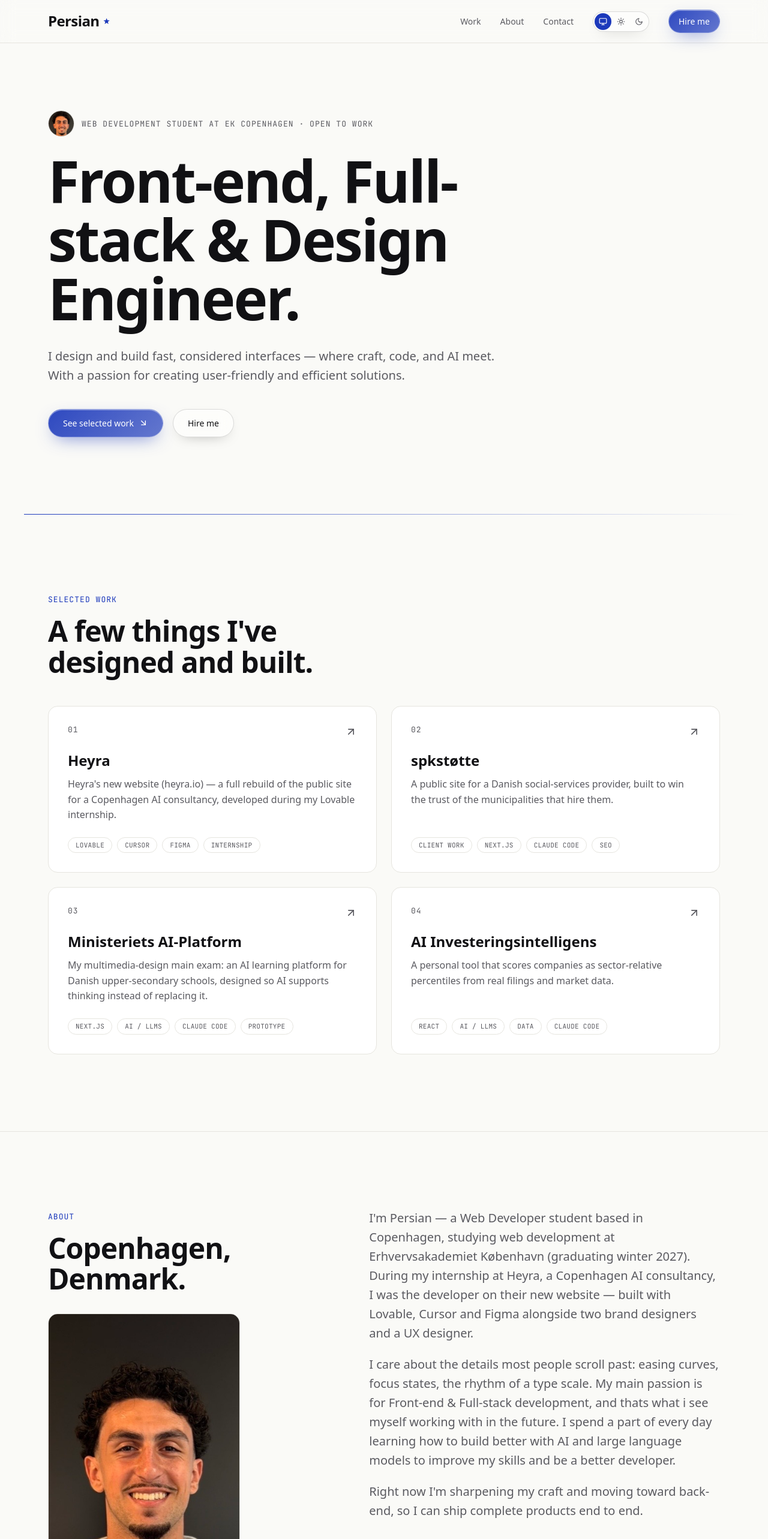
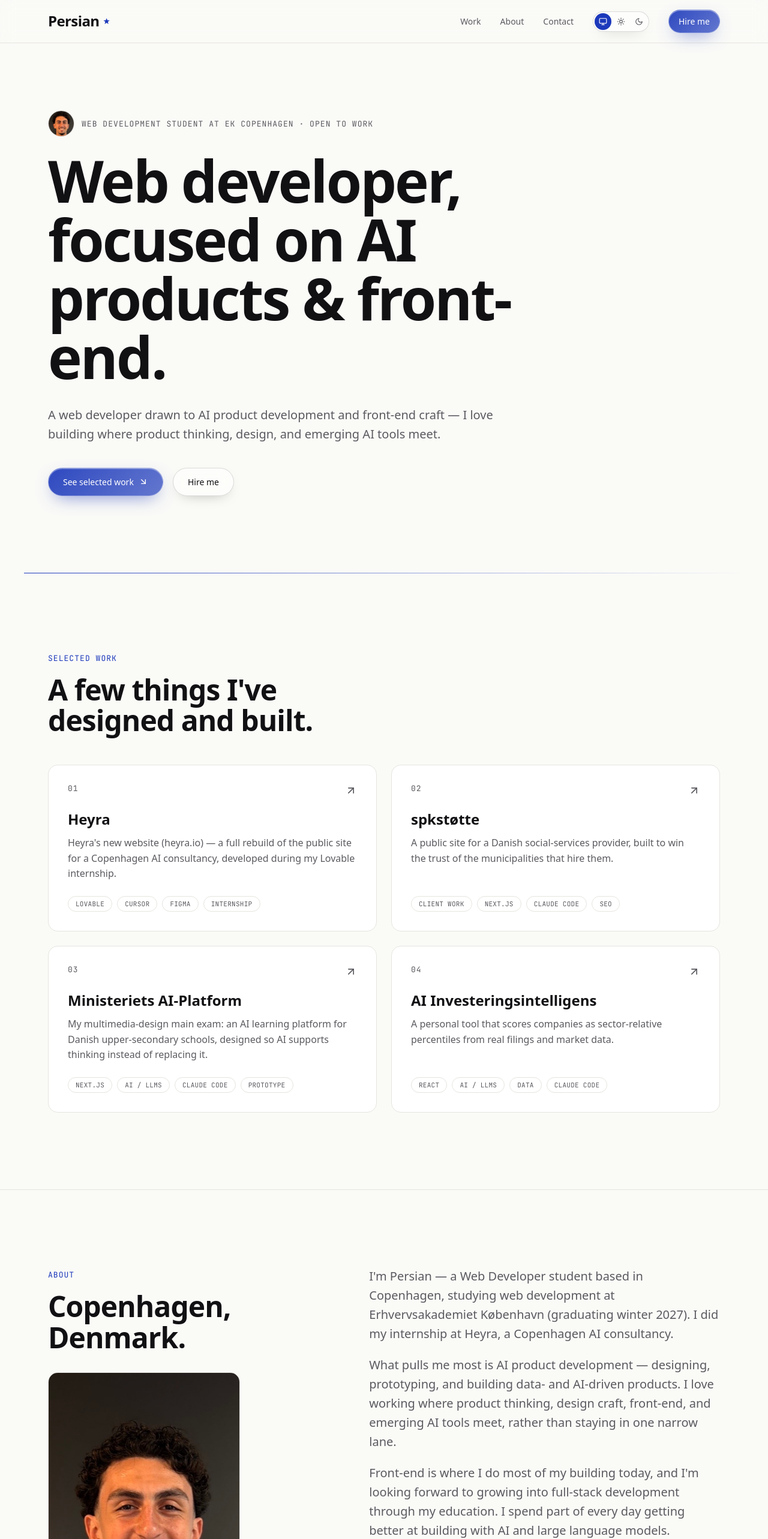
Before and after one commit to persianmoradi/PM-porto, a Next.js app: page / in a window 1280 px wide. Shown: the top 2566 px of the page at 60% size. Built offline with nearby package versions, Linux system fonts and the light colour scheme; a web font is replaced by a local one.

Commit message:
V4 - Final changes fn

```diff
--- a/components/sections/ContactCTA.tsx
+++ b/components/sections/ContactCTA.tsx
@@ -22,8 +22,9 @@ export function ContactCTA() {
           Let&apos;s build something worth shipping.
         </h2>
         <p className="max-w-measure text-body-lg text-ink-soft">
-          I&apos;m open to Front-end, Full-stack roles — full-time or alongside my studies — and the
-          occasional freelance project. The fastest way to reach me is email.
+          I&apos;m a web developer keen on AI product development and front-end — open to roles and
+          internships, full-time or alongside my studies, plus the occasional freelance project. The
+          fastest way to reach me is email.
         </p>
         <Link
           href={`mailto:${site.email}`}
--- a/components/sections/Hero.tsx
+++ b/components/sections/Hero.tsx
@@ -34,7 +34,7 @@ export function Hero() {
             variants={item}
             className="max-w-[16ch] font-display text-display font-bold text-ink"
           >
-            Front-end, Full-stack &amp; Design Engineer.
+            Web developer, focused on AI products &amp; front-end.
           </motion.h1>
 
           <motion.p
--- a/content/site.ts
+++ b/content/site.ts
@@ -1,9 +1,9 @@
 export const site = {
   name: "Persian Moradi",
-  role: "Front-end, Full-stack & Design Engineer",
+  role: "Web Developer · AI Products & Front-end",
   // One-line hero statement. Confident, specific, no fluff.
   tagline:
-    "I design and build fast, considered interfaces — where craft, code, and AI meet. With a passion for creating user-friendly and efficient solutions.",
+    "A web developer drawn to AI product development and front-end craft — I love building where product thinking, design, and emerging AI tools meet.",
   location: "Copenhagen, Denmark",
   status: "Web development student at EK Copenhagen · open to work",
   // Photo lives at /public/persian.jpg. (Falls back to the placeholder if missing.)
@@ -16,11 +16,12 @@ export const site = {
     linkedin: "https://www.linkedin.com/in/persian-moradi-30769a337/",
   },
   about: [
-    "I'm Persian — a Web Developer student based in Copenhagen, studying web development at Erhvervsakademiet København (graduating winter 2027). During my internship at Heyra, a Copenhagen AI consultancy, I was the developer on their new website — built with Lovable, Cursor and Figma alongside two brand designers and a UX designer.",
-    "I care about the details most people scroll past: easing curves, focus states, the rhythm of a type scale. My main passion is for Front-end & Full-stack development, and thats what i see myself working with in the future. I spend a part of every day learning how to build better with AI and large language models to improve my skills and be a better developer.",
-    "Right now I'm sharpening my craft and moving toward back-end, so I can ship complete products end to end.",
+    "I'm Persian — a Web Developer student based in Copenhagen, studying web development at Erhvervsakademiet København (graduating winter 2027). I did my internship at Heyra, a Copenhagen AI consultancy.",
+    "What pulls me most is AI product development — designing, prototyping, and building data- and AI-driven products. I love working where product thinking, design craft, front-end, and emerging AI tools meet, rather than staying in one narrow lane.",
+    "Front-end is where I do most of my building today, and I'm looking forward to growing into full-stack development through my education. I spend part of every day getting better at building with AI and large language models.",
   ],
   skills: [
+    "AI Product Development",
     "React",
     "TypeScript",
     "JavaScript",
```
Also changed, not shown: 1 other file (tests, documents, lock files or other folders).
